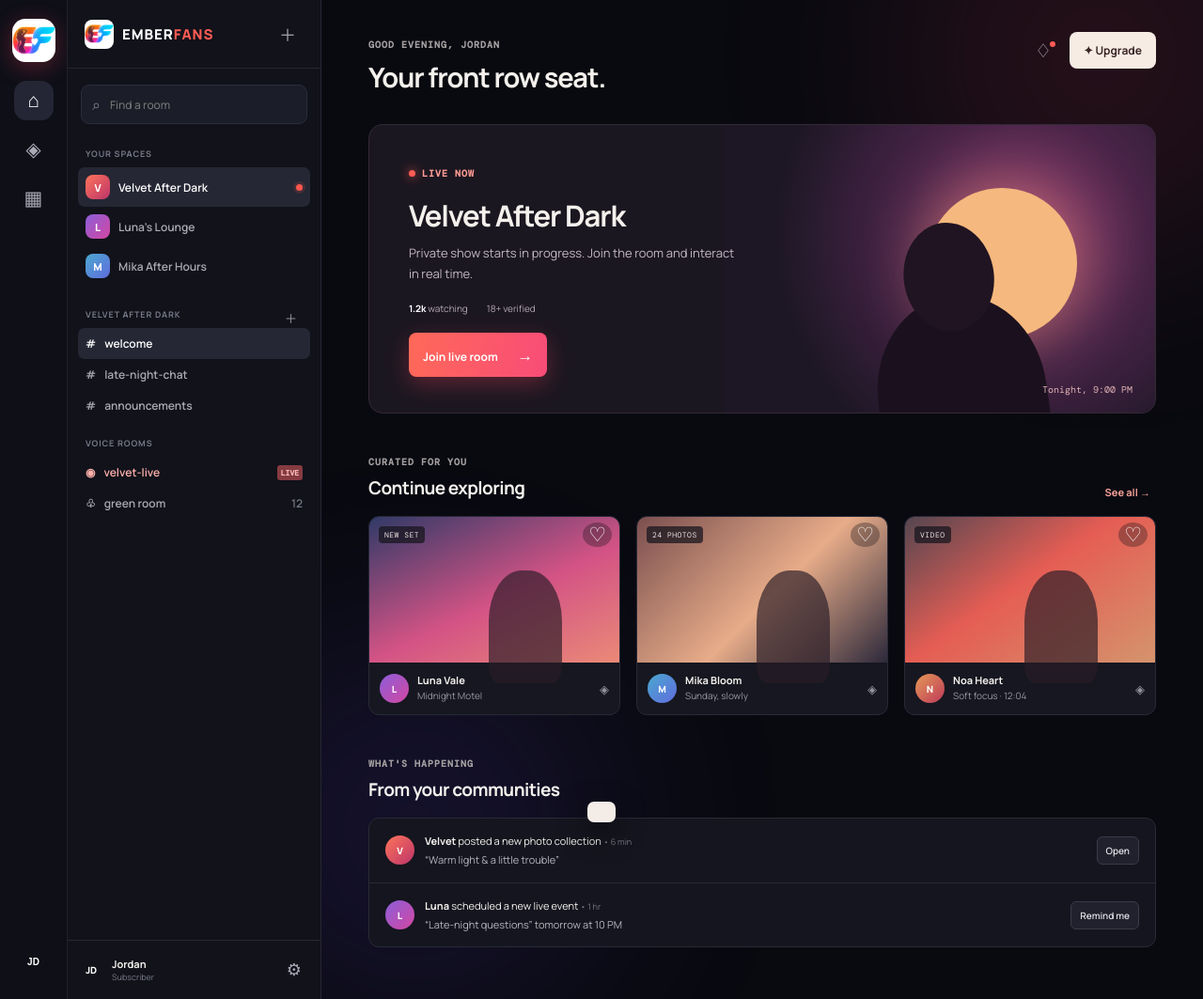
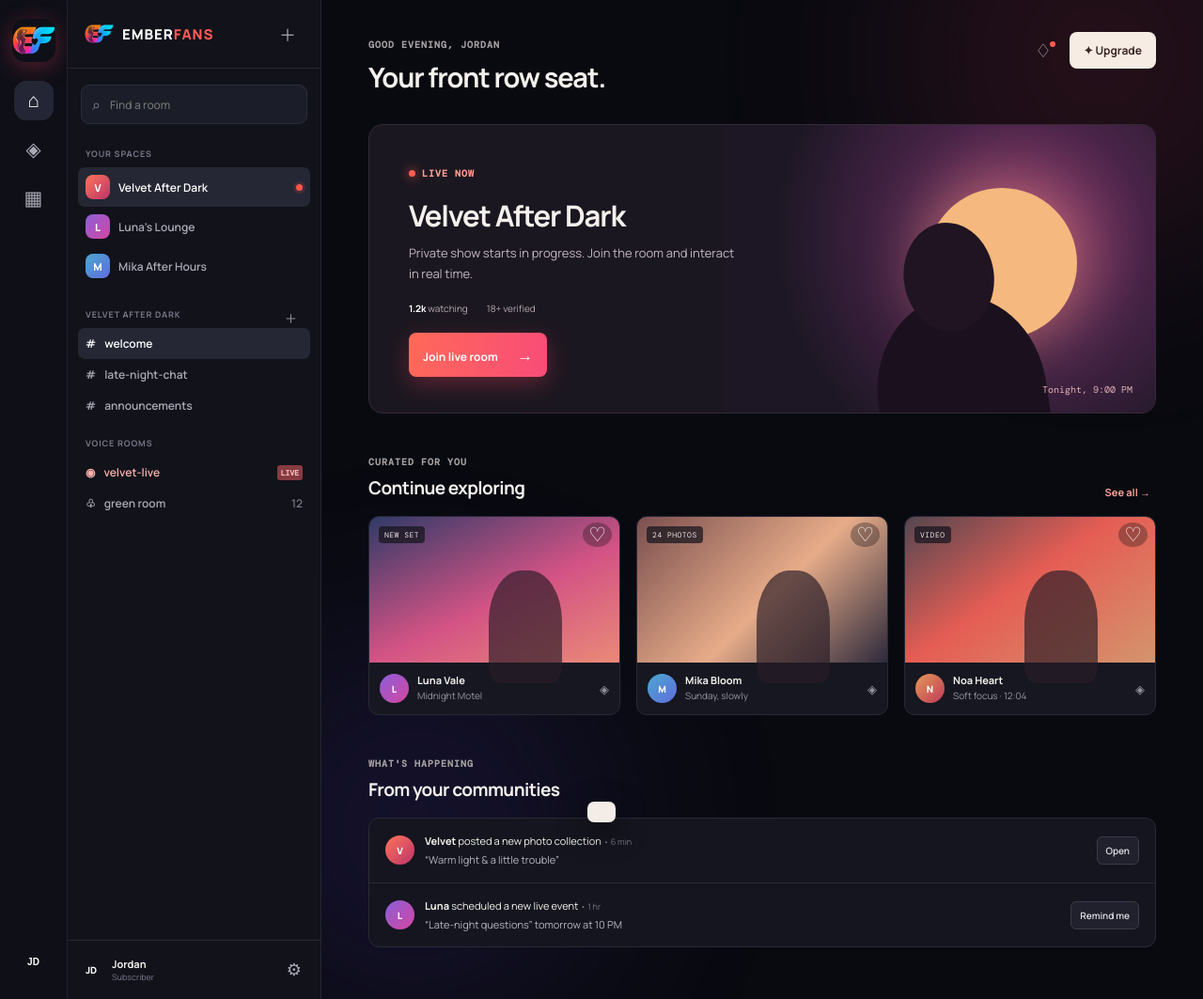
Before and after one commit to mrjohndowe/emberfans_creator, a plain HTML site: page index.html in a window 1280 px wide. Shown: the whole page at 94% size. Drawn offline with nearby package versions, Linux system fonts and the light colour scheme.

Commit message:
Preserve transparent EmberFans logo presentation

```diff
--- a/index.html
+++ b/index.html
@@ -10,10 +10,10 @@
     <link href="https://fonts.googleapis.com/css2?family=DM+Mono:wght@400;500&family=Manrope:wght@400;500;600;700;800&display=swap" rel="stylesheet" />
     <link rel="stylesheet" href="styles.css" />
     <style>
-      .brand { display: grid; place-items: center; width: 46px; height: 46px; border-radius: 14px; overflow: hidden; background: #fff; box-shadow: 0 5px 25px #ec3f5a55; }
+      .brand { display: grid; place-items: center; width: 46px; height: 46px; border-radius: 14px; overflow: hidden; box-shadow: 0 5px 25px #ec3f5a55; }
       .brand-logo { display: block; width: 100%; height: 100%; object-fit: contain; }
       .wordmark { display: flex; align-items: center; gap: 9px; }
-      .wordmark > img { width: 31px; height: 31px; object-fit: contain; background: #fff; border-radius: 8px; }
+      .wordmark > img { width: 31px; height: 31px; object-fit: contain; }
       .wordmark > span { font-weight: 800; font-size: 15px; letter-spacing: .9px; color: #fff; }
       .wordmark > span > span { color: var(--ember); }
     </style>
```
